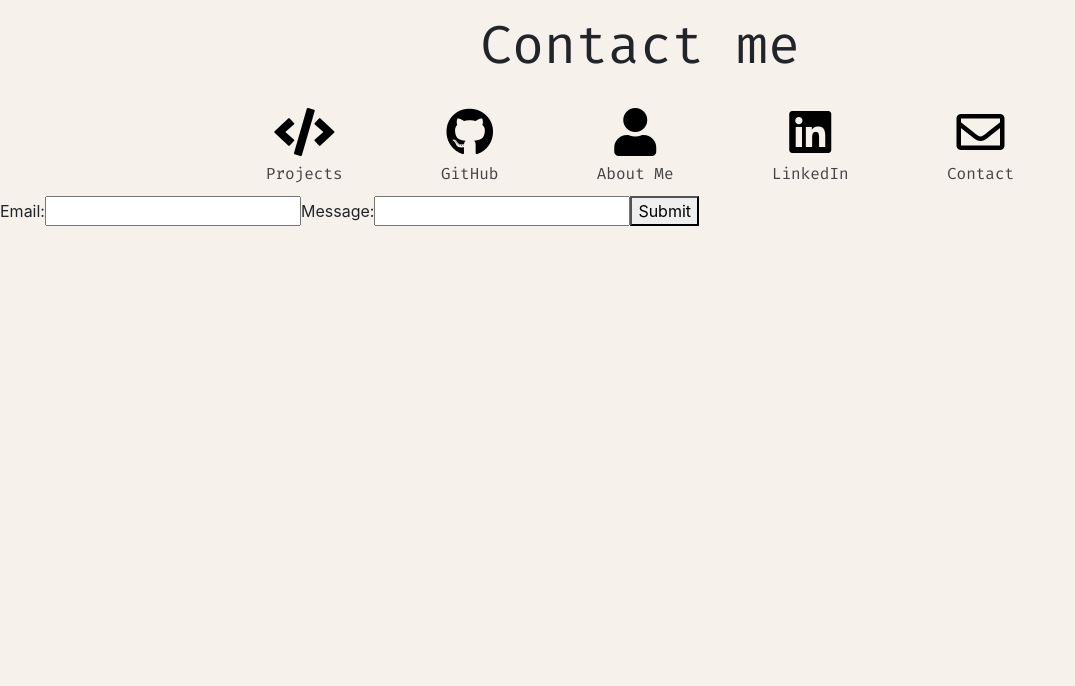
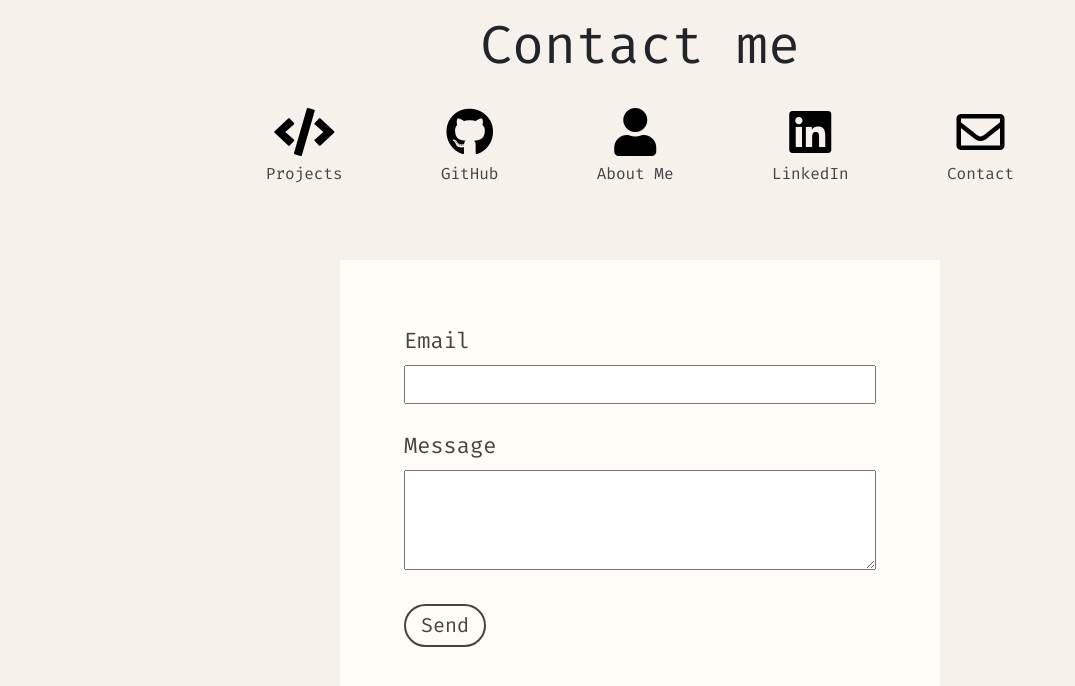
Before and after one commit to GeoffreyHanson/reactPortfolio, a React (Create React App) app: page /Contact in a window 1280 px wide. Shown: the top 686 px of the page, without its empty margins (0-1075 px from the left). Built offline with nearby package versions, Linux system fonts and the light colour scheme.

Commit message:
Finished styling and testing

```diff
--- /dev/null
+++ b/src/components/ContactForm/ContactForm.css
@@ -0,0 +1,71 @@
+.contact-wrapper {
+  /* background-color: blue; */
+  /* display: flex; */
+}
+
+.contact-form {
+  position: relative;
+  animation-name: slide;
+  animation-duration: 1s;
+  font-family: 'Fira Code', monospace;
+  font-size: 22px;
+  color: #444;
+  margin: 5% auto;
+  padding: 5%;
+  background-color: #fffcf7;
+  width: 600px;
+}
+
+.email-label {
+  position: relative;
+  animation-name: slide;
+  animation-duration: 1.1s;
+}
+
+.email-input {
+  width: 100%;
+  margin-bottom: 25px;
+  position: relative;
+  animation-name: slide;
+  animation-duration: 1.1s;
+}
+
+.message-label {
+  position: relative;
+  animation-name: slide;
+  animation-duration: 1.2s;
+}
+
+.message-input {
+  width: 100%;
+  height: 100px;
+  font-size: 12pt;
+  position: relative;
+  animation-name: slide;
+  animation-duration: 1.2s;
+}
+
+.contact-button {
+  margin: 25px 0;
+  color: #444444;
+  background-color: #fffcf7;
+  border: solid #444444 2px;
+  border-radius: 25px;
+  padding: 4px 15px 5px 15px;
+  position: relative;
+  animation-name: slide;
+  animation-duration: 1.3s;
+  font-size: 20px;
+}
+
+.contact-button:hover {
+  color: #fffcf7;
+  transition-duration: 0.3s;
+  background-color: #444444;
+}
+
+@media screen and (max-width: 600px) {
+  .contact-form {
+    width: 100%;
+  }
+}
--- a/src/components/ContactForm/ContactForm.js
+++ b/src/components/ContactForm/ContactForm.js
@@ -3,6 +3,7 @@
 // Finally, add a <ContactForm/> element whereever you wish to display the form.
 
 import React from "react";
+import './ContactForm.css';
 
 export default class ContactForm extends React.Component {
   constructor(props) {
@@ -16,18 +17,28 @@ export default class ContactForm extends React.Component {
   render() {
     const { status } = this.state;
     return (
+      <div className="contact-wrapper">
         <form
+          className="contact-form"
           onSubmit={this.submitForm}
           action="https://formspree.io/mjvaywbz"
           method="POST"
         >
-        <label>Email:</label>
-        <input type="email" name="email" />
-        <label>Message:</label>
-        <input type="text" name="message" />
-        {status === "SUCCESS" ? <p>Thanks!</p> : <button>Submit</button>}
-        {status === "ERROR" && <p>Ooops! There was an error.</p>}
+          <label className="email-label">Email</label>
+          <br />
+          <input className="email-input" type="email" name="email" />
+          <br />
+          <label className="message-label">Message</label>
+          <br />
+          <textarea className="message-input" type="text" name="message" />
+          <br />
+          {status === "SUCCESS" ? <p>Thanks!</p> : <button className="contact-button">Send</button>}
+          {status === "ERROR" && <p>
+            An error occured. Please send your message to GeoffreyKHanson@gmail.com
+            </p>
+          }
         </form>
+      </div>
     );
   }
 
--- a/src/components/PortfolioItem/PortfolioItem.css
+++ b/src/components/PortfolioItem/PortfolioItem.css
@@ -103,8 +103,8 @@
 }
 
 .Buttons a {
-  color: black;
-  border: solid black 2px;
+  color: #444444;
+  border: solid #444444 2px;
   border-radius: 25px;
   padding: 8px 30px 10px 30px;
   margin: 0 20px;
@@ -113,7 +113,7 @@
 .Buttons a:hover {
   color: white;
   transition-duration: 0.5s;
-  text-decoration:none;
+  text-decoration: none;
 }
 
 .LiveButton:hover {
--- a/src/pages/About/About.css
+++ b/src/pages/About/About.css
@@ -11,20 +11,19 @@ body {
 .AboutMe {
   display: flex;
   justify-content: center;
-  font-family: 'Fira Code', monospace;  font-size: 22px;
   color: #444;
   text-indent: 50px;
   margin: 5% 15%;
   padding: 5%;
   background-color: #fffcf7;
-  /* font-weight: bold; */
   position: relative;
   animation-name: slide;
   animation-duration: 1s;
 }
 
 .AboutText {
-  font-family: 'Fira Code', monospace;  font-size: 22px;
+  font-family: 'Fira Code', monospace;
+  font-size: 22px;
   position: relative;
   animation-name: slide;
   animation-duration: 1.5s;
```
Also changed, not shown: src/components/ContactForm/ContactForm.module.css (deleted). Lines whose indentation alone changed are shown as unchanged.
